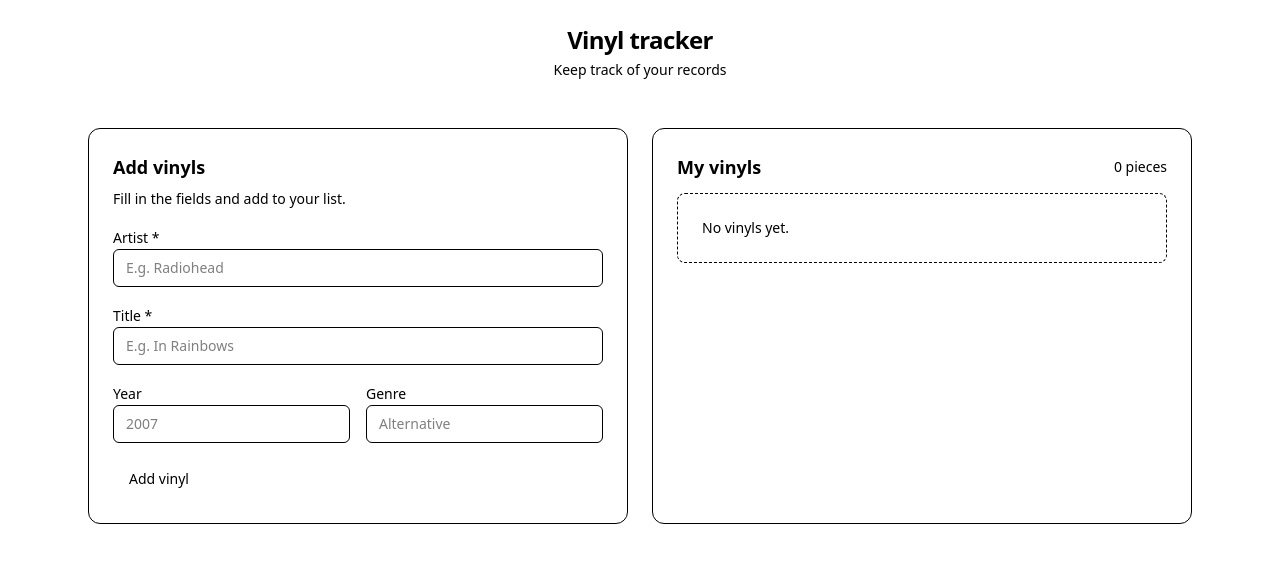
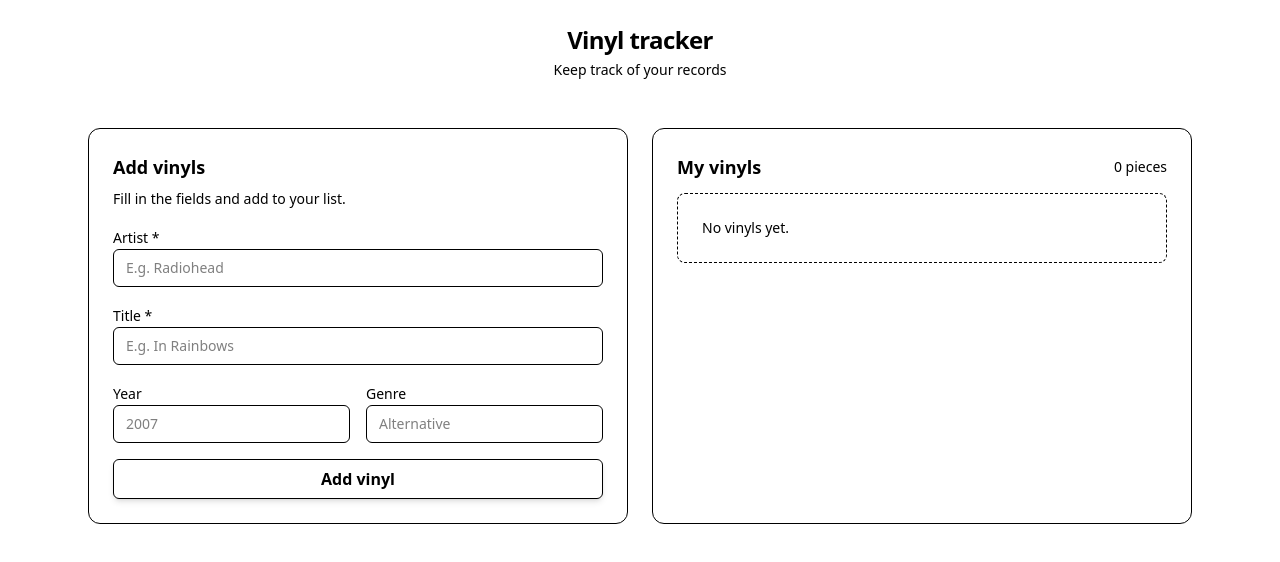
Before and after one commit to LukasKnudsen/VinylTracker, a React (Vite) app: page / in a window 1280 px wide. Shown: the top 562 px of the page. Built offline with nearby package versions, Linux system fonts and the light colour scheme.

Commit message:
updated UI for button

```diff
--- a/src/components/VinylForm.tsx
+++ b/src/components/VinylForm.tsx
@@ -86,7 +86,17 @@ export default function VinylForm({ onSubmit }: Props) {
             </div>
           </div>
 
-          <Button type="submit">Add vinyl</Button>
+          <Button
+            type="submit"
+            className="w-full text-base font-semibold py-3 border-1 border-primary shadow-md hover:shadow-lg hover:border-primary/80 transition"
+          >
+            Add vinyl
+          </Button>
+
+
+
+
+
         </form>
       )
     }
```
